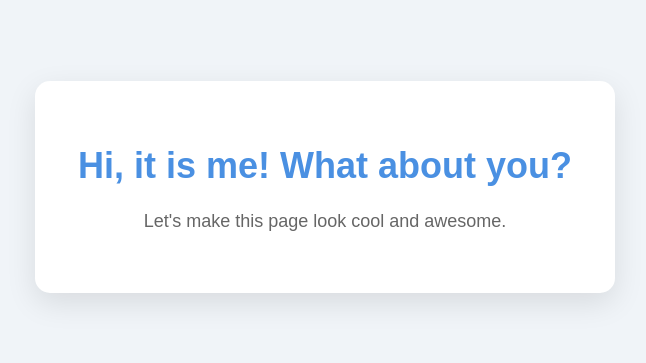
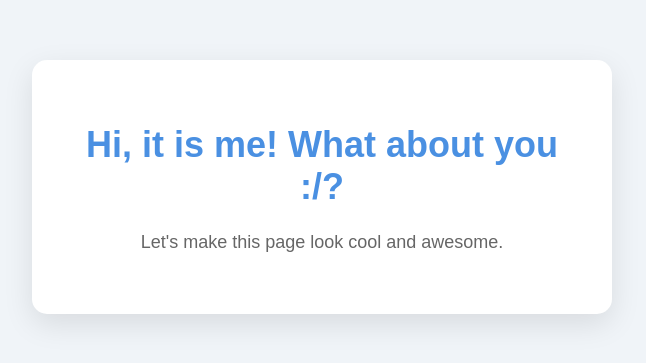
Before and after one commit to winkevinzzzz/my-app-test, a React (Create React App) app: page / in a window 1280 px wide. Shown: the part 213-576 px from the top of the page, without its empty margins (318-964 px from the left). Built offline with nearby package versions, Linux system fonts and the light colour scheme.

Commit message:
test again

```diff
--- a/src/App.js
+++ b/src/App.js
@@ -3,7 +3,7 @@ import './App.css';
 function App() {
   return (
     <div className="app-container">
-      <h1 className="greeting-text">Hi, it is me! What about you?</h1>
+      <h1 className="greeting-text">Hi, it is me! What about you :/?</h1>
       <p className="description-text">Let's make this page look cool and awesome.</p>
     </div>
   );
```
